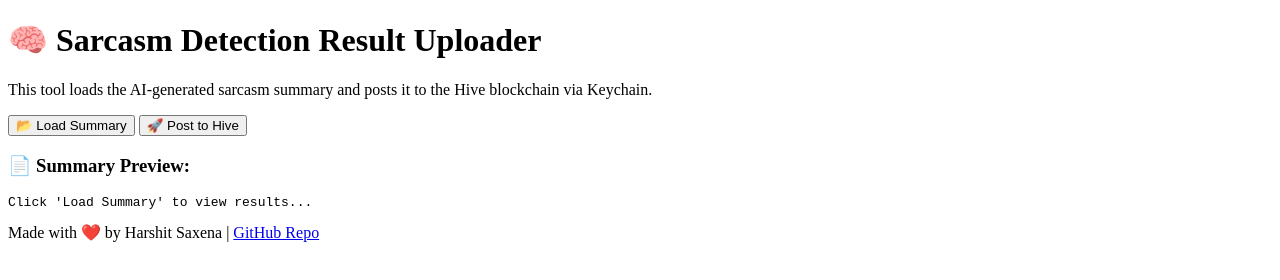
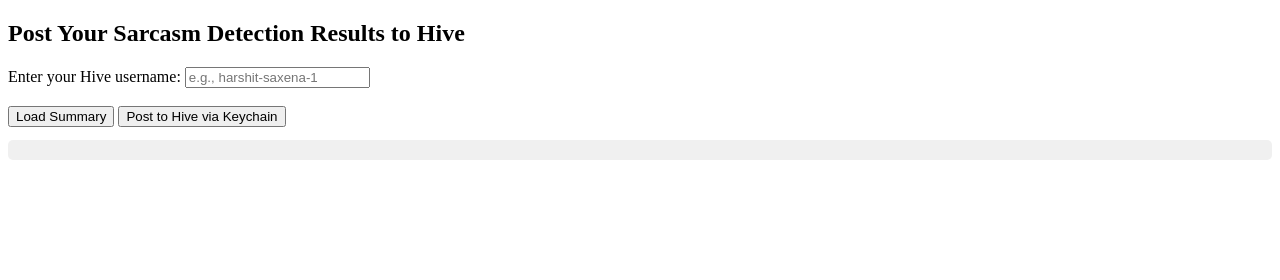
Before and after one commit to harshitsaxenaa/sarcasm-hive, a plain HTML site: page index.html in a window 1280 px wide. Drawn offline with Linux system fonts and the light colour scheme.

Commit message:
Add files via upload

```diff
--- a/index.html
+++ b/index.html
@@ -2,30 +2,22 @@
 <html lang="en">
 <head>
   <meta charset="UTF-8" />
-  <meta name="viewport" content="width=device-width, initial-scale=1.0"/>
-  <title>Sarcasm Detection Results</title>
-  <link rel="stylesheet" href="style.css" />
+  <title>Post Your Sarcasm Detection Results to Hive</title>
+
 </head>
 <body>
-  <div class="container">
-    <h1>🧠 Sarcasm Detection Result Uploader</h1>
-    <p>This tool loads the AI-generated sarcasm summary and posts it to the Hive blockchain via Keychain.</p>
+  <h2>Post Your Sarcasm Detection Results to Hive</h2>
 
-    <div class="button-group">
-      <button onclick="loadSummary()">📂 Load Summary</button>
-      <button onclick="postToHive()">🚀 Post to Hive</button>
-    </div>
+  <label for="username">Enter your Hive username:</label>
+  <input type="text" id="username" placeholder="e.g., harshit-saxena-1" />
 
-    <div class="summary-box">
-      <h3>📄 Summary Preview:</h3>
-      <pre id="summaryContent">Click 'Load Summary' to view results...</pre>
-    </div>
+  <br><br>
+  <button id="loadSummaryBtn">Load Summary</button>
+  <button id="postToHiveBtn">Post to Hive via Keychain</button>
 
-    <footer>
-      Made with ❤️ by Harshit Saxena | <a href="https://github.com/harshitsaxenaa/sarcasm-hive" target="_blank">GitHub Repo</a>
-    </footer>
-  </div>
+  <pre id="summaryBox" style="white-space: pre-wrap; background: #f0f0f0; padding: 10px; border-radius: 5px;"></pre>
 
+  <!-- ✅ Script at the end -->
   <script src="post_to_hive.js"></script>
 </body>
 </html>
```
